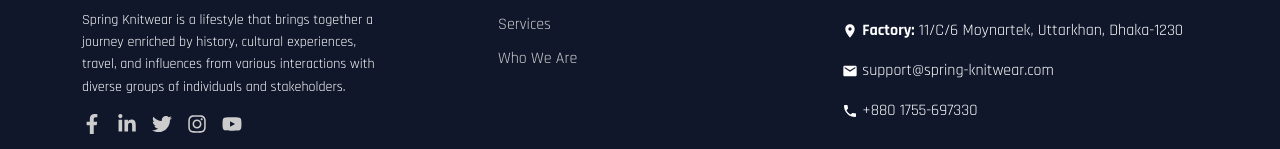
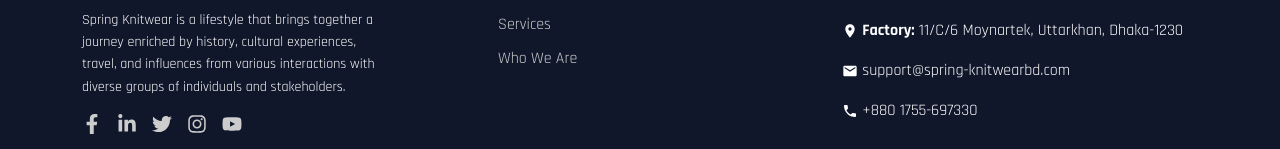
Before and after one commit to tarek421/Spring-Knitwear, a React (Create React App) app: page / in a window 1280 px wide. Shown: the part 3779-3928 px from the top of the page. Built offline with nearby package versions, Linux system fonts and the light colour scheme.

Commit message:
initial commit

```diff
--- a/src/Page/Shared/Footer.js
+++ b/src/Page/Shared/Footer.js
@@ -40,7 +40,7 @@ const Footer = () => {
             <h5 className="footer-heading">Contact</h5>
             <p><MdLocationOn /> <strong>Head Office:</strong> H#36, R#09, S#09, Uttara, Dhaka</p>
             <p><MdLocationOn /> <strong>Factory:</strong> 11/C/6 Moynartek, Uttarkhan, Dhaka-1230</p>
-            <p><MdEmail /> support@spring-knitwear.com</p>
+            <p><MdEmail /> support@spring-knitwearbd.com</p>
             <p><MdPhone /> +880 1755-697330</p>
           </div>
         </div>
```
